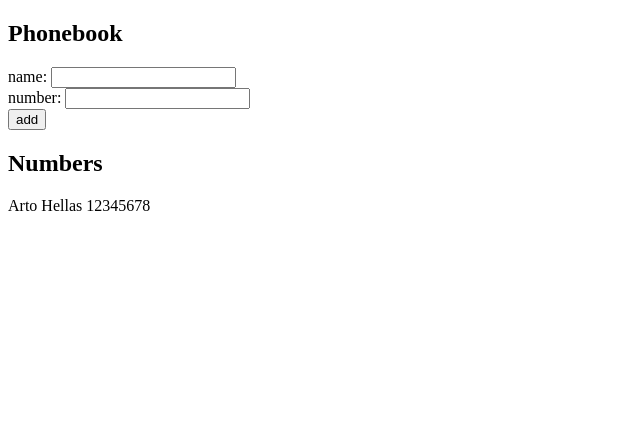
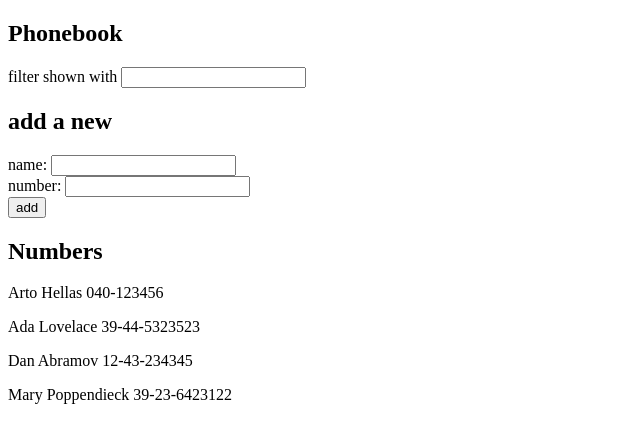
Before and after one commit to esbrown/full_stack_open_modern_web_development, a React (Vite) app in the folder part2/phonebook/: page / in a window 1280 px wide. Shown: the top 442 px of the page, without its empty margins (0-640 px from the left). Built offline with nearby package versions, Linux system fonts and the light colour scheme.

Commit message:
part 4 complete

```diff
--- a/part2/phonebook/src/App.jsx
+++ b/part2/phonebook/src/App.jsx
@@ -1,16 +1,20 @@
 import { useState } from "react"
 
 const Person = ({ person }) => (
-  <p key={person.name}>
+  <p key={person.id}>
     {person.name} {person.number}
   </p>
 )
 
-const Numbers = ({ people }) => {
+const Numbers = ({ people, filter }) => {
+  const filterCaseInsensitive = filter.toLowerCase()
+  const filtered = people.filter((item) =>
+    item.name.toLowerCase().includes(filterCaseInsensitive)
+  )
   return (
     <div>
-      {people.map((person) => (
-        <Person key={person.name} person={person} />
+      {filtered.map((person) => (
+        <Person key={person.id} person={person} />
       ))}
     </div>
   )
@@ -18,10 +22,14 @@ const Numbers = ({ people }) => {
 
 const App = () => {
   const [persons, setPersons] = useState([
-    { name: "Arto Hellas", number: "12345678" },
+    { name: "Arto Hellas", number: "040-123456", id: 1 },
+    { name: "Ada Lovelace", number: "39-44-5323523", id: 2 },
+    { name: "Dan Abramov", number: "12-43-234345", id: 3 },
+    { name: "Mary Poppendieck", number: "39-23-6423122", id: 4 },
   ])
   const [newName, setNewName] = useState("")
   const [newNumber, setNewNumber] = useState("")
+  const [filtered, setFilter] = useState("")
 
   const handleNameChange = (event) => {
     setNewName(event.target.value)
@@ -29,12 +37,16 @@ const App = () => {
   const handleNumberChange = (event) => {
     setNewNumber(event.target.value)
   }
+  const handleFilterChange = (event) => {
+    setFilter(event.target.value)
+  }
   const handleSubmit = (event) => {
     event.preventDefault()
     if (persons.some((person) => person.name === newName)) {
       alert(`${newName} is already added to phonebook`)
     } else {
       const newPerson = {
+        id: newName,
         name: newName,
         number: newNumber,
       }
@@ -46,6 +58,11 @@ const App = () => {
   return (
     <div>
       <h2>Phonebook</h2>
+      <div>
+        filter shown with{" "}
+        <input value={filtered} onChange={handleFilterChange} />
+      </div>
+      <h2>add a new</h2>
       <form>
         <div>
           name: <input value={newName} onChange={handleNameChange} />
@@ -60,7 +77,7 @@ const App = () => {
         </div>
       </form>
       <h2>Numbers</h2>
-      <Numbers people={persons} />
+      <Numbers people={persons} filter={filtered} />
     </div>
   )
 }
```
